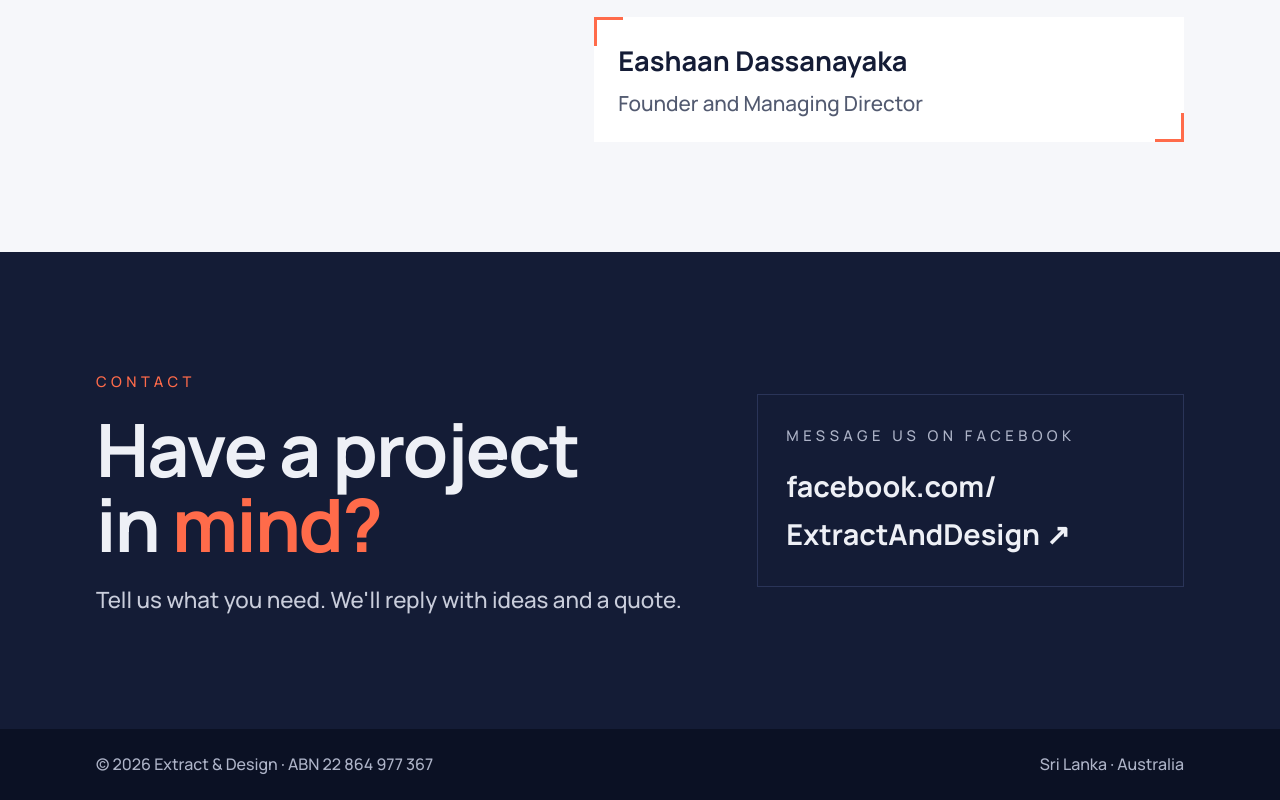
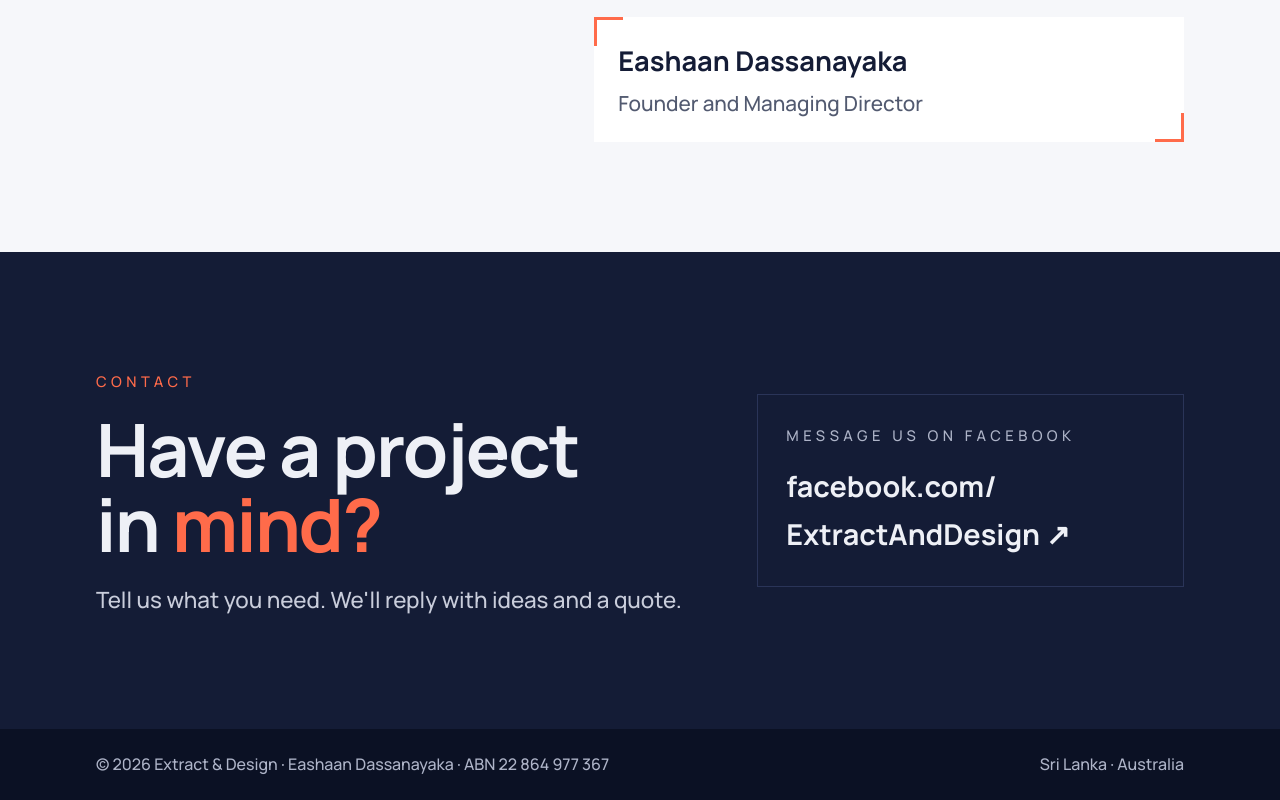
Before and after one commit to thedosagemag/extract-and-design-site, a plain HTML site: page index.html in a window 1280 px wide. Shown: the part 7861-8661 px from the top of the page. Drawn offline with Linux system fonts and the light colour scheme.

Commit message:
Show ABN holder's name in footer
Co-Authored-By: Claude Opus 5.5 <noreply@anthropic.com>
Claude-Session: https://claude.ai/code/session_01NaCAewMnwRahbFaiKp2Pcr

```diff
--- a/index.html
+++ b/index.html
@@ -287,7 +287,7 @@ footer .in{padding-block:22px;display:flex;justify-content:space-between;gap:12p
 </main>
 
 <footer>
-  <div class="in"><span>© 2026 Extract &amp; Design · ABN 22 864 977 367</span><span>Sri Lanka · Australia</span></div>
+  <div class="in"><span>© 2026 Extract &amp; Design · Eashaan Dassanayaka · ABN 22 864 977 367</span><span>Sri Lanka · Australia</span></div>
 </footer>
 
 </body>
```
